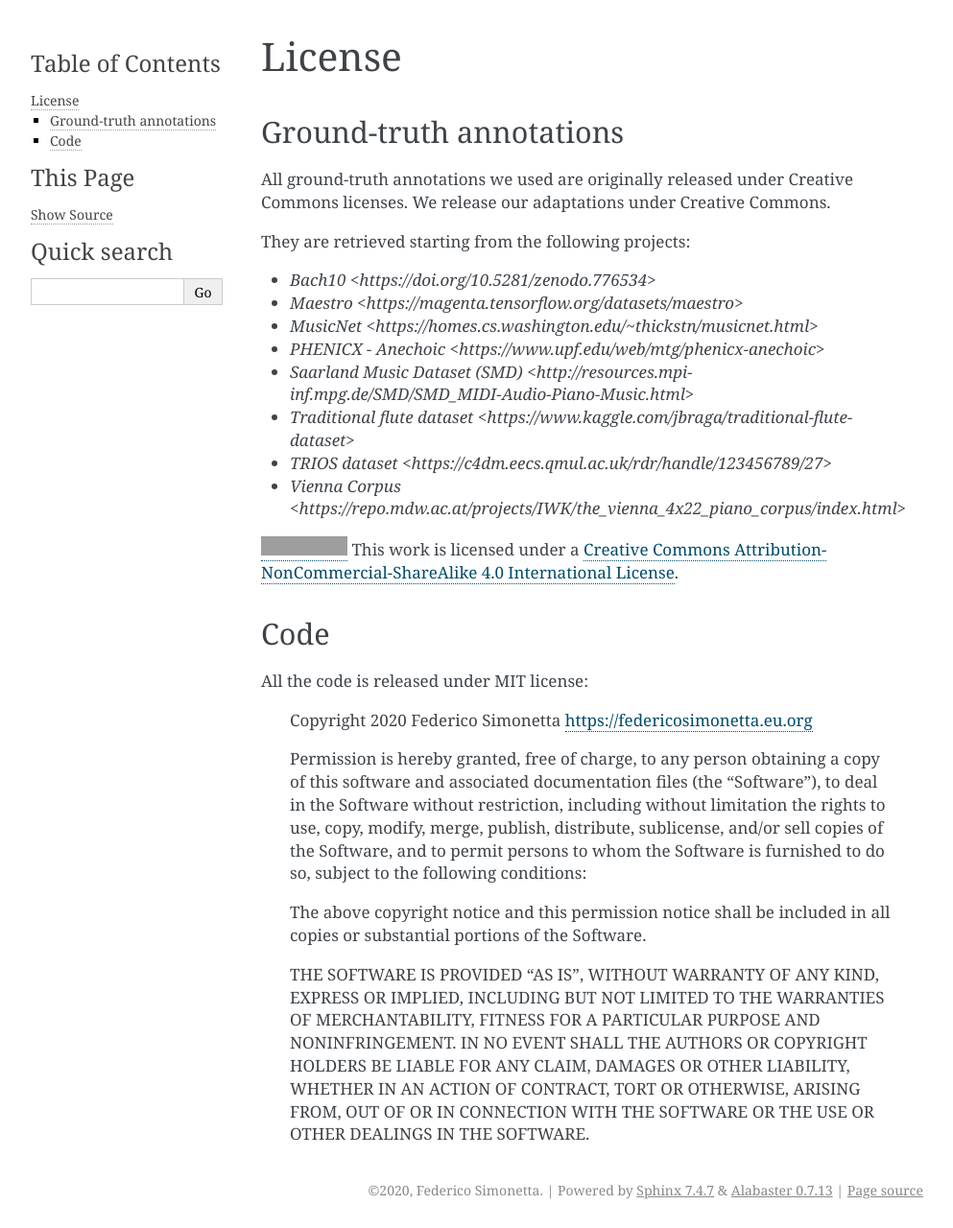
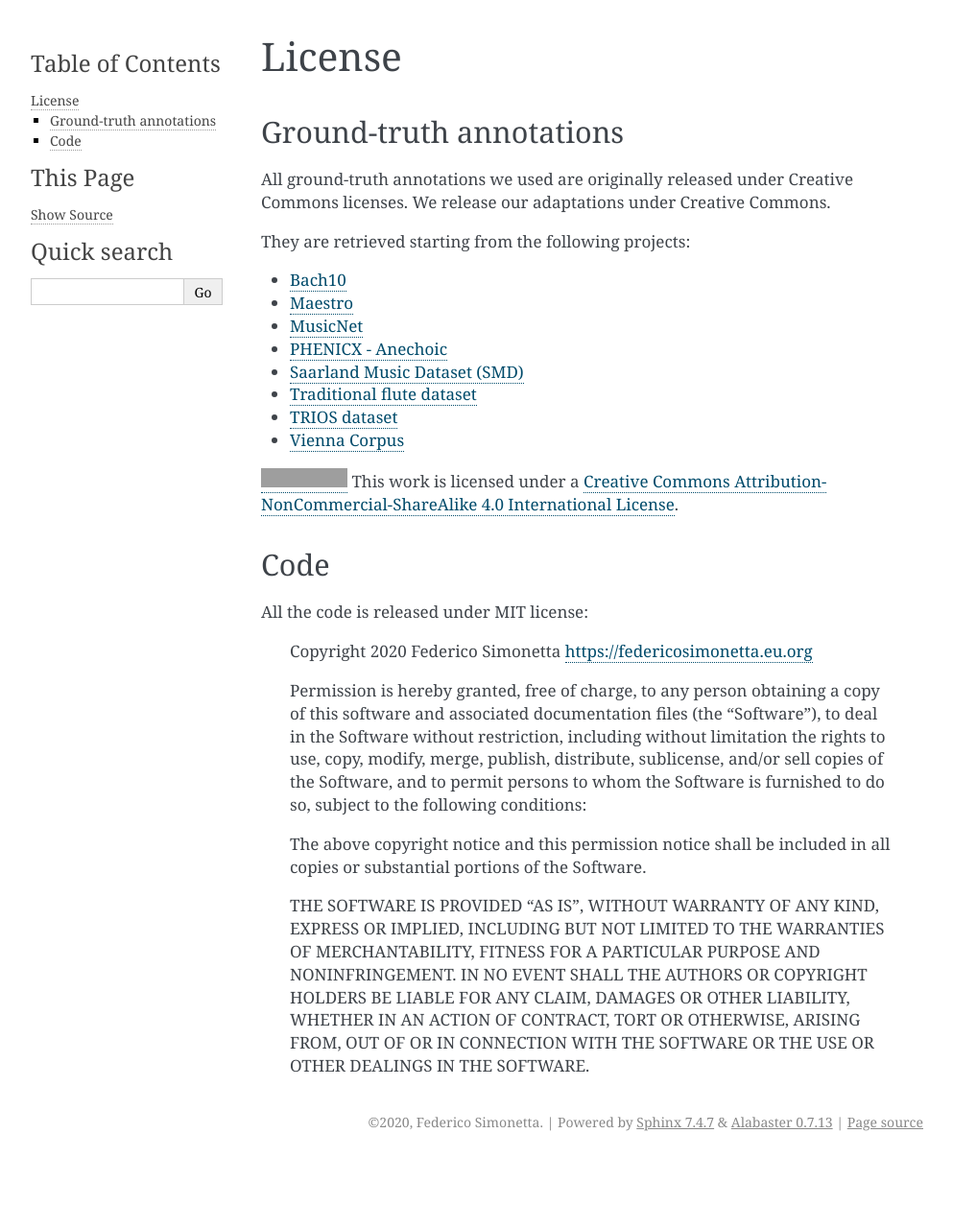
Before and after one commit to LIMUNIMI/ASMD, a Sphinx documentation site: the page built from docs/License.rst, in a window 1280 px wide. Shown: the whole page at 96% size, without its empty margins (148-1141 px from the left). Built offline with Sphinx 7.4.7, drawn with Linux system fonts in a browser that asks for light colours; pages that are not in the unit, such as notebooks, are missing from menus; after the commit the page ends 1209 px from its top, so only the background shows below that; grey boxes are pictures that could not be loaded.

Commit message:
Fixed links in docs
Former-commit-id: 2d7ef693909ca280e0b24be7bd4230bdcaa4e535
Former-commit-id: e4fe48bb5b6b5e5dd1396e64bef56b9c5dcb537f

```diff
--- a/docs/License.rst
+++ b/docs/License.rst
@@ -9,14 +9,14 @@ licenses. We release our adaptations under Creative Commons.
 
 They are retrieved starting from the following projects:
 
-* `Bach10 <https://doi.org/10.5281/zenodo.776534>`
-* `Maestro <https://magenta.tensorflow.org/datasets/maestro>`
-* `MusicNet <https://homes.cs.washington.edu/~thickstn/musicnet.html>`
-* `PHENICX - Anechoic <https://www.upf.edu/web/mtg/phenicx-anechoic>`
-* `Saarland Music Dataset (SMD) <http://resources.mpi-inf.mpg.de/SMD/SMD_MIDI-Audio-Piano-Music.html>`
-* `Traditional flute dataset <https://www.kaggle.com/jbraga/traditional-flute-dataset>`
-* `TRIOS dataset <https://c4dm.eecs.qmul.ac.uk/rdr/handle/123456789/27>`
-* `Vienna Corpus <https://repo.mdw.ac.at/projects/IWK/the_vienna_4x22_piano_corpus/index.html>`
+* `Bach10 <https://doi.org/10.5281/zenodo.776534>`_
+* `Maestro <https://magenta.tensorflow.org/datasets/maestro>`_
+* `MusicNet <https://homes.cs.washington.edu/~thickstn/musicnet.html>`_
+* `PHENICX - Anechoic <https://www.upf.edu/web/mtg/phenicx-anechoic>`_
+* `Saarland Music Dataset (SMD) <http://resources.mpi-inf.mpg.de/SMD/SMD_MIDI-Audio-Piano-Music.html>`_
+* `Traditional flute dataset <https://www.kaggle.com/jbraga/traditional-flute-dataset>`_
+* `TRIOS dataset <https://c4dm.eecs.qmul.ac.uk/rdr/handle/123456789/27>`_
+* `Vienna Corpus <https://repo.mdw.ac.at/projects/IWK/the_vienna_4x22_piano_corpus/index.html>`_
 
 |Creative Commons License|
 This work is licensed under a `Creative Commons
--- a/docs/index.rst
+++ b/docs/index.rst
@@ -12,7 +12,7 @@ ASMD: Audio-Score Meta Dataset
    Converting
    Scientific_notes
    License
-   `Source Code and Download <https://framagit.org/sapo/asmd>`
+   `Source Code and Download <https://framagit.org/sapo/asmd>`_
    :ref:`genindex`
    :ref:`modindex`
    :ref:`search`
```
Also changed, not shown: 1 other file.
